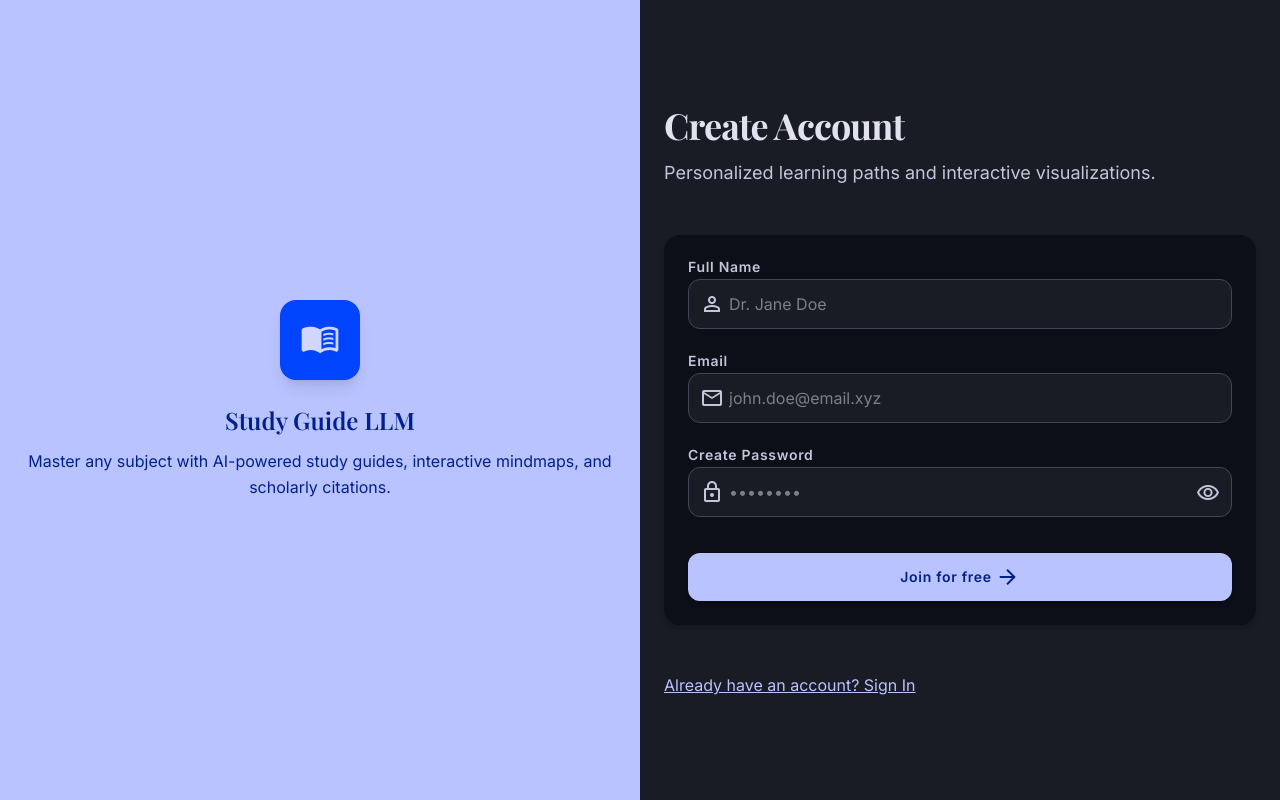
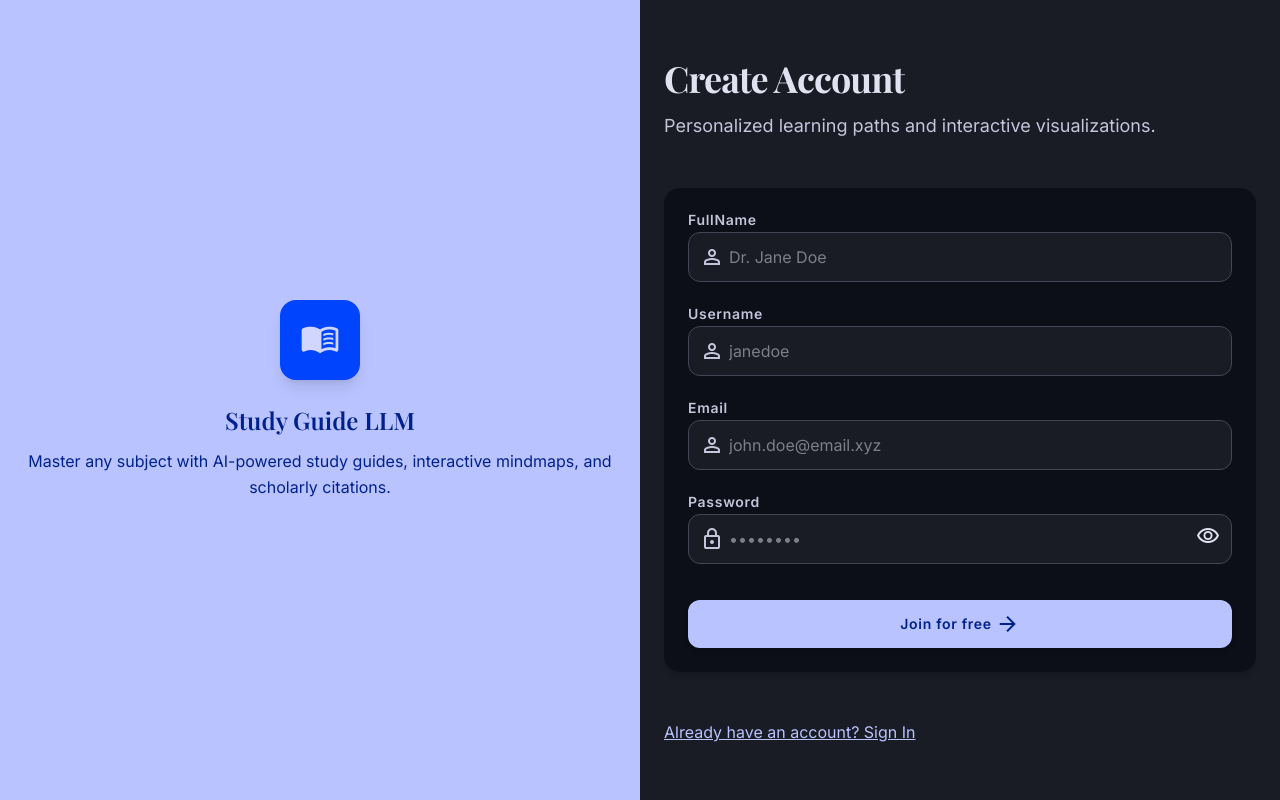
Before and after one commit to imar6teen/Study-Guide-LLM, a React (Vite) app in the folder frontend/: page /app/signup in a window 1280 px wide. Built offline with nearby package versions, Linux system fonts and the light colour scheme.

Commit message:
feat: create form with validation

```diff
--- a/frontend/package.json
+++ b/frontend/package.json
@@ -10,11 +10,14 @@
     "preview": "vite preview"
   },
   "dependencies": {
+    "@hookform/resolvers": "^5.9.0",
     "@tailwindcss/vite": "^4.3.3",
     "react": "^19.2.8",
     "react-dom": "^19.2.8",
+    "react-hook-form": "^7.85.0",
     "react-router": "^8.3.0",
-    "react-router-dom": "^7.18.2"
+    "react-router-dom": "^7.18.2",
+    "zod": "^4.4.3"
   },
   "devDependencies": {
     "@eslint/js": "^10.0.1",
--- /dev/null
+++ b/frontend/src/components/CreateAccountForm.tsx
@@ -0,0 +1,90 @@
+import Icon from "./Icon";
+import type {
+  UseFormRegister,
+  UseFormHandleSubmit,
+  SubmitHandler,
+  FieldErrors,
+} from "react-hook-form";
+import { z } from "zod";
+
+import { signupSchema } from "../types";
+
+import InputForm from "./InputForm";
+
+interface CreateAccountFormProps {
+  register: UseFormRegister<z.infer<typeof signupSchema>>;
+  handleSubmit: UseFormHandleSubmit<z.infer<typeof signupSchema>>;
+  onSubmit: SubmitHandler<z.infer<typeof signupSchema>>;
+  errors: FieldErrors<z.infer<typeof signupSchema>>;
+  isSubmitting: boolean;
+}
+
+function CreateAccountForm({
+  register,
+  handleSubmit,
+  onSubmit,
+  errors,
+  isSubmitting,
+}: CreateAccountFormProps) {
+  return (
+    <form
+      className="flex flex-col space-y-md w-full bg-surface-container-lowest rounded-xl p-md shadow-md"
+      onSubmit={handleSubmit(onSubmit)}
+    >
+      <InputForm<z.infer<typeof signupSchema>>
+        iconName="person"
+        registerName="name"
+        labelName="Full Name"
+        id="fullName"
+        placeholder="Dr. Jane Doe"
+        type="text"
+        register={register}
+        errors={errors}
+      />
+
+      <InputForm<z.infer<typeof signupSchema>>
+        iconName="person"
+        registerName="username"
+        labelName="Username"
+        id="username"
+        placeholder="janedoe"
+        type="text"
+        register={register}
+        errors={errors}
+      />
+
+      <InputForm<z.infer<typeof signupSchema>>
+        iconName="person"
+        registerName="email"
+        labelName="Email"
+        id="email"
+        placeholder="john.doe@email.xyz"
+        type="email"
+        register={register}
+        errors={errors}
+      />
+
+      <InputForm<z.infer<typeof signupSchema>>
+        iconName="lock"
+        registerName="password"
+        labelName="Password"
+        id="password"
+        placeholder="••••••••"
+        type="password"
+        register={register}
+        errors={errors}
+      />
+
+      <button
+        className="w-full bg-primary text-on-primary font-label-md text-label-md py-sm rounded-lg shadow-md hover:bg-on-primary-fixed-variant hover:shadow-lg transition-all flex items-center justify-center gap-xs mt-sm disabled:pointer-events-none disabled:cursor-not-allowed disabled:opacity-50"
+        type="submit"
+        disabled={isSubmitting}
+      >
+        Join for free
+        <Icon name="arrow_forward" className="text-sm" />
+      </button>
+    </form>
+  );
+}
+
+export default CreateAccountForm;
--- /dev/null
+++ b/frontend/src/components/InputForm.tsx
@@ -0,0 +1,70 @@
+import Icon from "./Icon";
+import type { UseFormRegister, FieldErrors, FieldPath } from "react-hook-form";
+import { get } from "react-hook-form";
+import { useState } from "react";
+
+import { capitalizeEachWord } from "../utils/string";
+
+type InputFormProps<T> = {
+  iconName: string;
+  registerName: FieldPath<T>;
+  labelName: string;
+  id: string;
+  placeholder: string;
+  type: "text" | "password" | "email";
+  register: UseFormRegister<T>;
+  errors: FieldErrors<T>;
+};
+
+function InputForm<T>({
+  iconName,
+  registerName,
+  labelName,
+  id,
+  placeholder,
+  type,
+  register,
+  errors,
+}: InputFormProps<T>) {
+  const error = get(errors, registerName);
+
+  const [showPassword, setShowPassword] = useState<boolean>(false);
+
+  return (
+    <div className="relative group">
+      <label
+        className="block font-label-md text-label-md text-on-surface-variant mb-xs transition-colors group-focus-within:text-primary"
+        htmlFor={id}
+      >
+        {capitalizeEachWord(labelName)}
+      </label>
+      <div className="relative">
+        <Icon
+          name={iconName}
+          className="absolute left-sm top-1/2 -translate-y-1/2 text-on-surface-variant group-focus-within:text-primary"
+        />
+        <input
+          {...register(registerName)}
+          className="w-full bg-surface-container-low border border-outline-variant rounded-lg py-sm pl-10 pr-sm font-body-md text-body-md text-on-surface focus:outline-none focus:border-primary focus:ring-2 focus:ring-primary/10 transition-all"
+          id={id}
+          placeholder={placeholder}
+          type={
+            type === "password" ? (showPassword ? "text" : "password") : type
+          }
+        />
+        {type === "password" && (
+          <button
+            type="button"
+            onClick={() => setShowPassword((v) => !v)}
+            className="absolute right-sm top-1/2 -translate-y-1/2"
+          >
+            <Icon name={showPassword ? "visibility_off" : "visibility"} />
+          </button>
+        )}
+        {error && <p className="text-error text-xs mt-xs">{error.message}</p>}
+      </div>
+    </div>
+  );
+}
+
+export default InputForm;
--- a/frontend/src/pages/Signup.tsx
+++ b/frontend/src/pages/Signup.tsx
@@ -1,25 +1,36 @@
-import { useState } from "react";
-import type { FormEvent } from "react";
 import { Link, useNavigate } from "react-router";
+import { useForm } from "react-hook-form";
+import type { SubmitHandler } from "react-hook-form";
+import { z } from "zod";
+import { zodResolver } from "@hookform/resolvers/zod";
+
+import { signupSchema } from "../types";
 import Icon from "../components/Icon";
+import CreateAccountForm from "../components/CreateAccountForm";
 
 function Signup() {
   const navigate = useNavigate();
-  const [fullName, setFullName] = useState("");
-  const [email, setEmail] = useState("");
-  const [password, setPassword] = useState("");
-  const [showPassword, setShowPassword] = useState(false);
-  const [error, setError] = useState("");
 
-  function handleSubmit(e: FormEvent<HTMLFormElement>) {
-    e.preventDefault();
-    if (!fullName || !email.includes("@") || !password) {
-      setError("Please fill in all fields with a valid university email.");
-      return;
-    }
-    setError("");
+  const {
+    register,
+    handleSubmit,
+    formState: { errors, isSubmitting },
+  } = useForm<z.infer<typeof signupSchema>>({
+    resolver: zodResolver(signupSchema),
+    defaultValues: {
+      name: "",
+      email: "",
+      username: "",
+      password: "",
+    },
+  });
+
+  const onSubmit: SubmitHandler<z.infer<typeof signupSchema>> = (
+    data: z.infer<typeof signupSchema>
+  ) => {
+    console.log(data);
     navigate("/app/chat");
-  }
+  };
 
   return (
     <div className="bg-surface-container-low font-body-md text-on-surface flex min-h-screen">
@@ -64,101 +75,13 @@ function Signup() {
             </p>
           </div>
 
-          <form
-            className="flex flex-col space-y-md w-full bg-surface-container-lowest rounded-xl p-md shadow-md"
-            onSubmit={handleSubmit}
-          >
-            <div className="relative group">
-              <label
-                className="block font-label-md text-label-md text-on-surface-variant mb-xs transition-colors group-focus-within:text-primary"
-                htmlFor="fullName"
-              >
-                Full Name
-              </label>
-              <div className="relative">
-                <Icon
-                  name="person"
-                  className="absolute left-sm top-1/2 -translate-y-1/2 text-on-surface-variant group-focus-within:text-primary"
-                />
-                <input
-                  className="w-full bg-surface-container-low border border-outline-variant rounded-lg py-sm pl-10 pr-sm font-body-md text-body-md text-on-surface focus:outline-none focus:border-primary focus:ring-2 focus:ring-primary/10 transition-all"
-                  id="fullName"
-                  placeholder="Dr. Jane Doe"
-                  type="text"
-                  value={fullName}
-                  onChange={(e) => setFullName(e.target.value)}
-                />
-              </div>
-            </div>
-
-            <div className="relative group">
-              <label
-                className="block font-label-md text-label-md text-on-surface-variant mb-xs transition-colors group-focus-within:text-primary"
-                htmlFor="email"
-              >
-                Email
-              </label>
-              <div className="relative">
-                <Icon
-                  name="email"
-                  className="absolute left-sm top-1/2 -translate-y-1/2 text-on-surface-variant group-focus-within:text-primary"
-                />
-                <input
-                  className="w-full bg-surface-container-low border border-outline-variant rounded-lg py-sm pl-10 pr-sm font-body-md text-body-md text-on-surface focus:outline-none focus:border-primary focus:ring-2 focus:ring-primary/10 transition-all"
-                  id="email"
-                  placeholder="john.doe@email.xyz"
-                  type="email"
-                  value={email}
-                  onChange={(e) => setEmail(e.target.value)}
-                />
-              </div>
-            </div>
-
-            <div className="relative">
-              <div className="relative group">
-                <label
-                  className="block font-label-md text-label-md text-on-surface-variant mb-xs transition-colors group-focus-within:text-primary"
-                  htmlFor="password"
-                >
-                  Create Password
-                </label>
-                <div className="relative">
-                  <Icon
-                    name="lock"
-                    className="absolute left-sm top-1/2 -translate-y-1/2 text-on-surface-variant group-focus-within:text-primary"
-                  />
-                  <input
-                    className="w-full bg-surface-container-low border border-outline-variant rounded-lg py-sm pl-10 pr-sm font-body-md text-body-md text-on-surface focus:outline-none focus:border-primary focus:ring-2 focus:ring-primary/10 transition-all"
-                    id="password"
-                    placeholder="••••••••"
-                    type={showPassword ? "text" : "password"}
-                    value={password}
-                    onChange={(e) => setPassword(e.target.value)}
-                  />
-                </div>
-              </div>
-              <button
-                className="absolute cursor-pointer z-0 right-sm top-1/2 -translate-y-1/2 text-on-surface-variant hover:text-primary bottom-8"
-                type="button"
-                onClick={() => setShowPassword((v) => !v)}
-                aria-label={showPassword ? "Hide password" : "Show password"}
-              >
-                <Icon name={showPassword ? "visibility_off" : "visibility"} />
-              </button>
-            </div>
-
-            {error && (
-              <p className="font-body-sm text-body-sm text-error">{error}</p>
-            )}
-
-            <button
-              className="w-full bg-primary text-on-primary font-label-md text-label-md py-sm rounded-lg shadow-md hover:bg-on-primary-fixed-variant hover:shadow-lg transition-all flex items-center justify-center gap-xs mt-sm"
-              type="submit"
-            >
-              Join for free
-              <Icon name="arrow_forward" className="text-sm" />
-            </button>
-          </form>
+          <CreateAccountForm
+            register={register}
+            handleSubmit={handleSubmit}
+            onSubmit={onSubmit}
+            errors={errors}
+            isSubmitting={isSubmitting}
+          />
 
           <div className="text-center lg:text-left">
             <Link
--- /dev/null
+++ b/frontend/src/types/authentication.ts
@@ -0,0 +1,11 @@
+export interface SignupData {
+  name: string;
+  email: string;
+  username: string;
+  password: string;
+}
+
+export interface LoginData {
+  username: string;
+  password: string;
+}
--- /dev/null
+++ b/frontend/src/types/index.ts
@@ -0,0 +1,5 @@
+import type { SignupData, LoginData } from "./authentication";
+import { signupSchema, loginSchema } from "./schema";
+
+export type { SignupData, LoginData };
+export { signupSchema, loginSchema };
--- /dev/null
+++ b/frontend/src/types/schema.ts
@@ -0,0 +1,13 @@
+import { z } from "zod";
+
+export const signupSchema = z.object({
+  name: z.string().min(3, "Name must be at least 3 characters long"),
+  email: z.email("Invalid email address"),
+  username: z.string().min(3, "Username must be at least 3 characters long"),
+  password: z.string().min(6, "Password must be at least 6 characters long"),
+});
+
+export const loginSchema = z.object({
+  username: z.string().min(3, "Username must be at least 3 characters long"),
+  password: z.string().min(6, "Password must be at least 6 characters long"),
+});
--- /dev/null
+++ b/frontend/src/utils/string.ts
@@ -0,0 +1,4 @@
+export const capitalizeEachWord = (sentence: string) =>
+  sentence
+    .split(" ")
+    .map((word) => word.charAt(0).toUpperCase() + word.slice(1));
```
Also changed, not shown: 1 other file (tests, documents, lock files or other folders).
